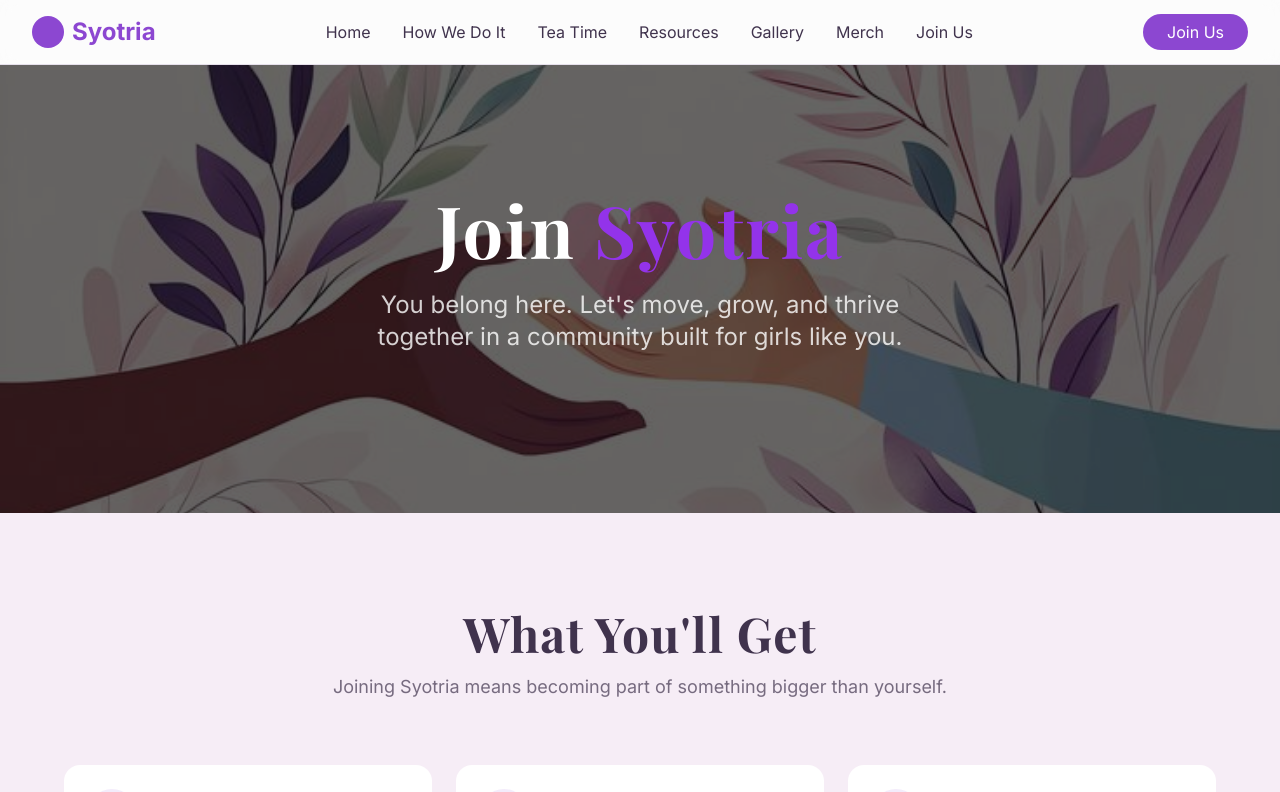
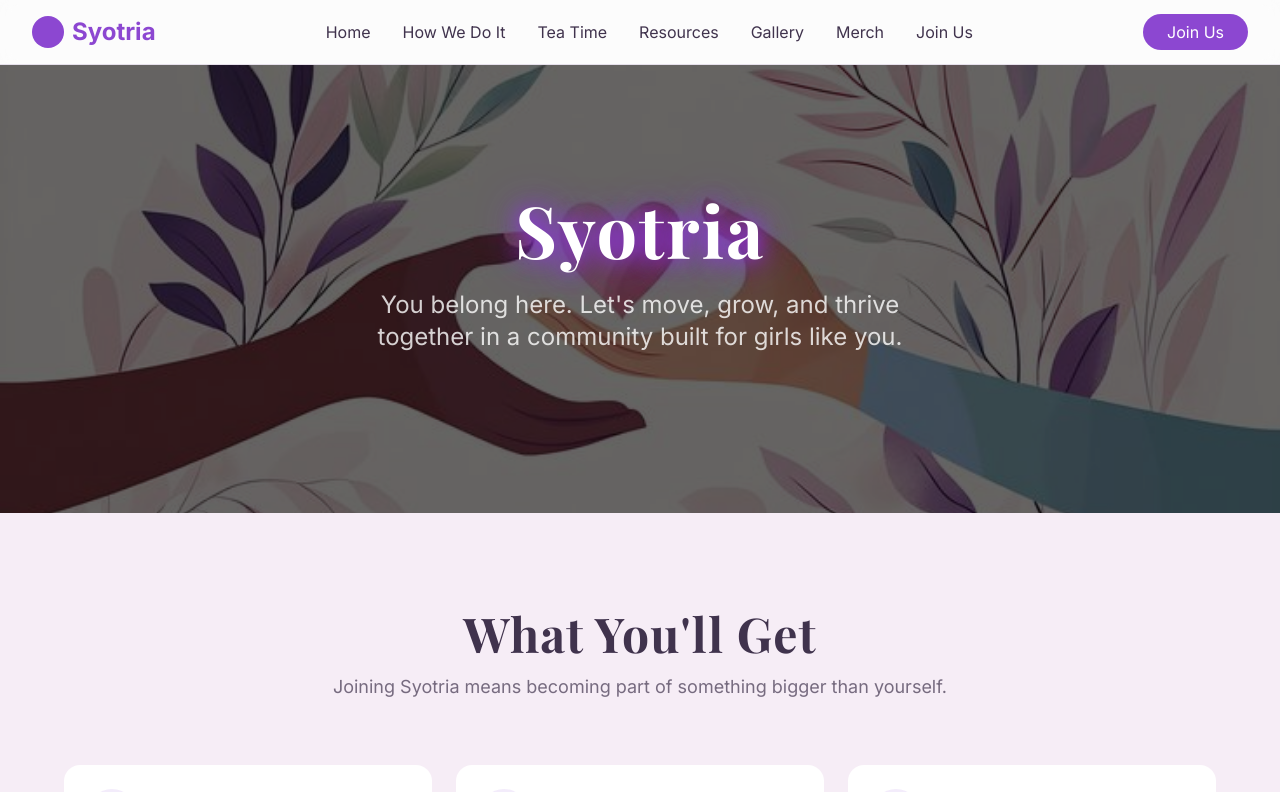
Before and after one commit to Nindium1/Syotria, a Next.js app: page /join-us in a window 1280 px wide. Shown: the top 792 px of the page. Built offline with nearby package versions, Linux system fonts and the light colour scheme.

Commit message:
Update page.tsx

```diff
--- a/app/join-us/page.tsx
+++ b/app/join-us/page.tsx
@@ -23,7 +23,7 @@ export default function JoinUs() {
     <div className="absolute inset-0 bg-black/60"></div>
         <div className="max-w-4xl mx-auto text-center relative z-10">
           <h1 className="text-5xl md:text-6xl lg:text-7xl font-bold text-white mb-6 text-balance leading-tight">
-  Join <span style={{ color: '#9333ea' }}>Syotria</span>
+ <span style={{ color: '#ffffff', textShadow: '0 0 20px #9333ea, 0 0 40px #9333ea' }}>Syotria</span>
 </h1>
           <p className="text-xl md:text-2xl text-white/80 mb-8 text-balance leading-relaxed max-w-2xl mx-auto">
             You belong here. Let's move, grow, and thrive together in a community built for girls
```
